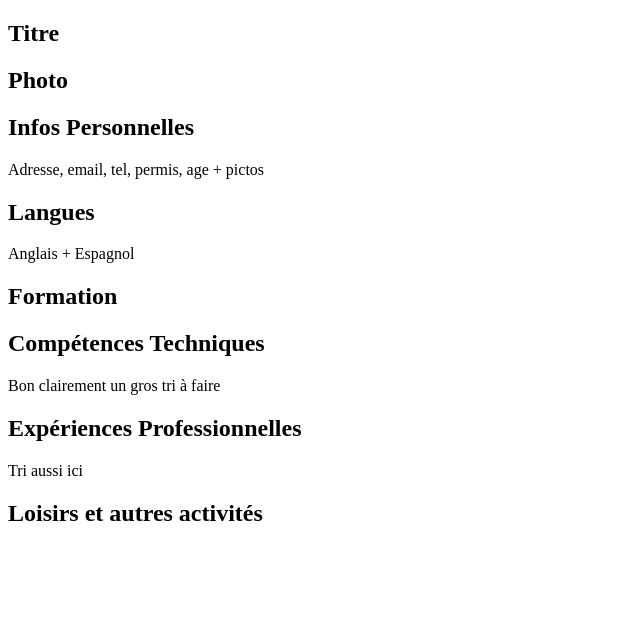
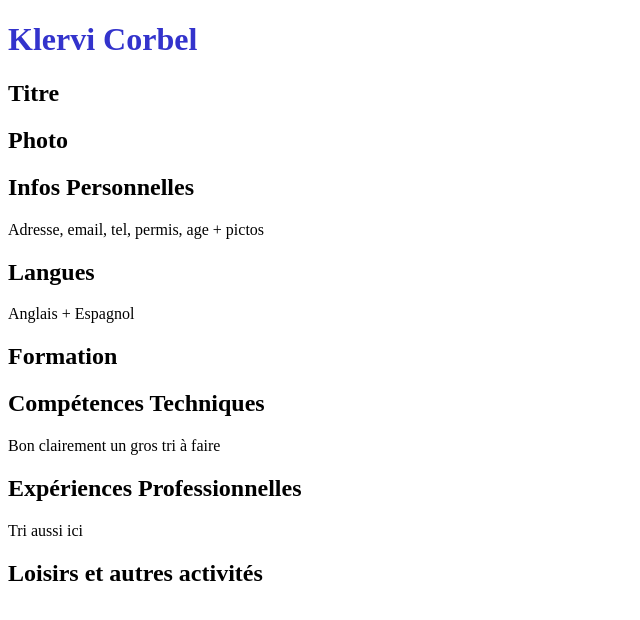
Before and after one commit to klervicn/klervicn-blog-resume, a Next.js app: page / in a window 1280 px wide. Shown: the top 620 px of the page, without its empty margins (0-640 px from the left). Built offline with nearby package versions, Linux system fonts and the light colour scheme.

Commit message:
Add Name component

```diff
--- a/components/Name.js
+++ b/components/Name.js
@@ -1,4 +1,8 @@
 import React from "react";
 import { titlesColor } from "../styles/colors";
 
-export default ({ firstName, lastName = {}, ...props }) => <div />;
+export default ({ name, style = {}, ...props }) => (
+  <div>
+    <h1 style={{ color: titlesColor }}>{name}</h1>
+  </div>
+);
--- a/pages/index.js
+++ b/pages/index.js
@@ -1,12 +1,7 @@
 import React from "react";
 import Head from "next/head";
 import { titlesColor } from "../styles/colors";
-
-const Name = () => (
-  <div className="Name">
-    <h1>Klervi Corbel</h1>
-  </div>
-);
+import Name from "../components/Name";
 
 export default class Home extends React.Component {
   render() {
@@ -17,7 +12,7 @@ export default class Home extends React.Component {
             <title>Klervi Corbel</title>
           </Head>
         </div>
-
+        <Name name="Klervi Corbel" />
         <div className="Title">
           <h2>Titre</h2>
         </div>
```
